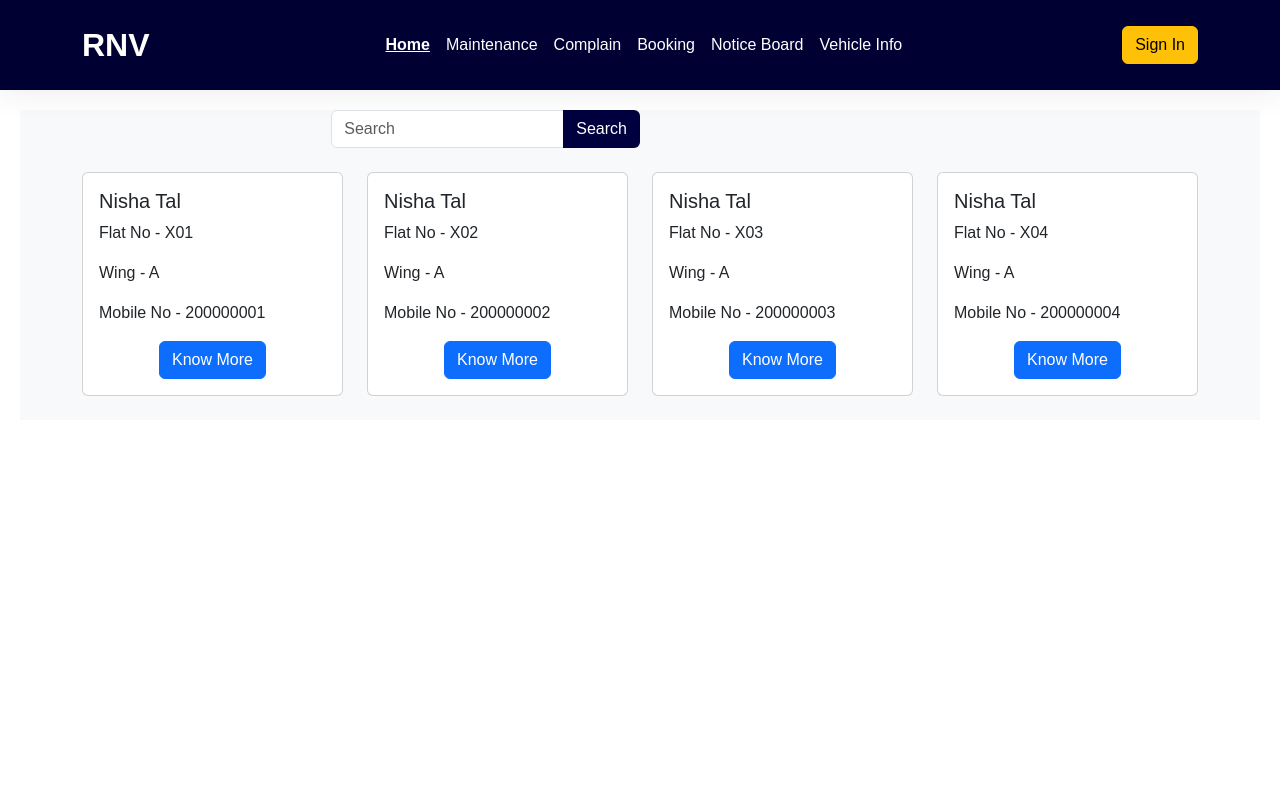
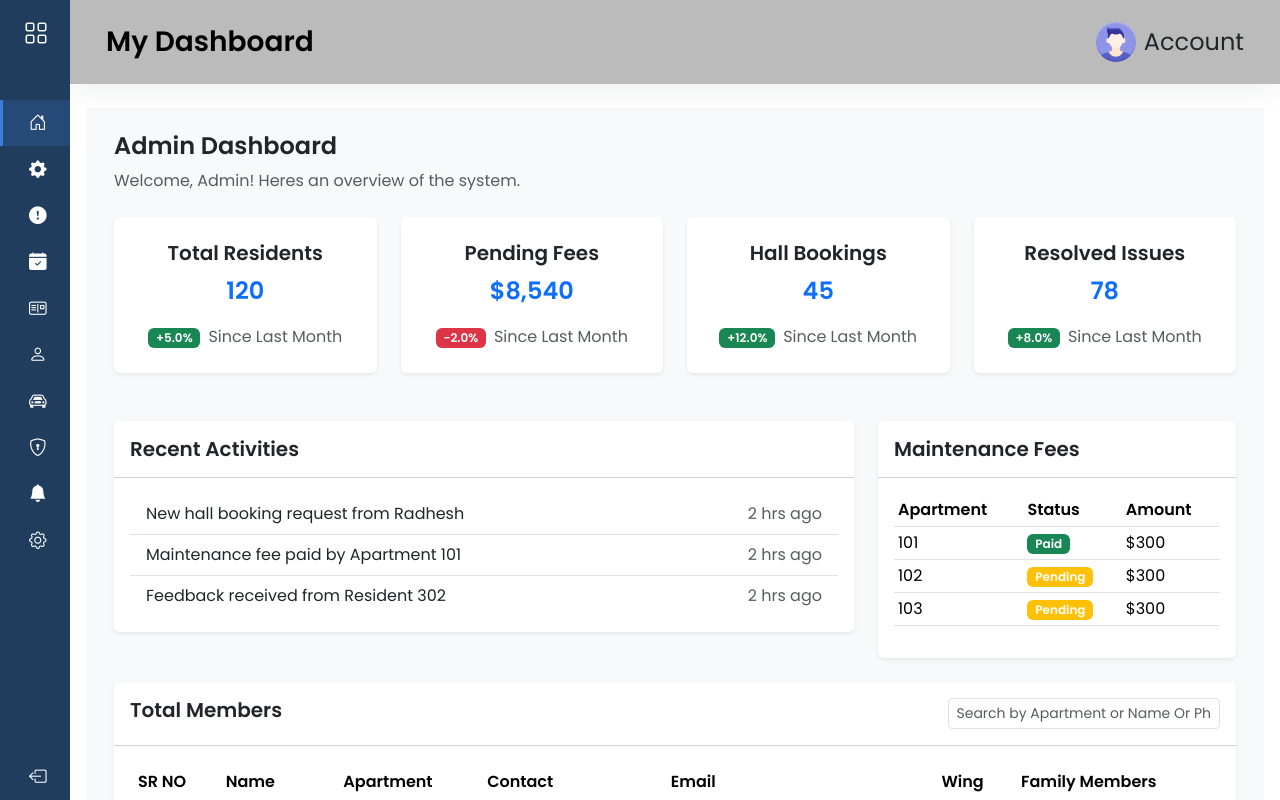
Before and after one commit to Vaibhavgoriya/apartment_management_system, a React (Vite) app in the folder frontend/: page / in a window 1280 px wide. Shown: the top 800 px of the page. Built offline with nearby package versions, Linux system fonts and the light colour scheme.

Commit message:
Home added new and remove dashboardcontent

```diff
--- a/frontend/src/App.jsx
+++ b/frontend/src/App.jsx
@@ -1,9 +1,9 @@
-import Userapp from "./userpanel/Components/Userapp";
+import Adminapp from "./adminpanel/Components/Adminapp";
 
 function App() {
   return (
     <>
-      <Userapp />
+      <Adminapp />
     </>
 
   );
--- a/frontend/src/adminpanel/Components/Adminapp.jsx
+++ b/frontend/src/adminpanel/Components/Adminapp.jsx
@@ -2,20 +2,19 @@ import {
   BrowserRouter as Router,
   Routes,
   Route,
-  Navigate,
 } from "react-router-dom";
 import { useState } from "react";
 import Sidebar from "./Sidebar";
 import Navbar from "./Navbar";
 import Footer from "./Footer";
 import Profile from "./Profile";
-import Dashboardcontent from "./Dashboardcontent";
 import AdminMaintenancePage from "./AdminMaintenancePage ";
 import AdminComplaints from "./AdminComplaints ";
 import AdminHallBookingPage from "./AdminHallBookingPage ";
 import AdminNoticeBoardPage from "./AdminNoticeBoardPage ";
 import AdminVisitorManagementPage from "./AdminVisitorManagementPage ";
 import AdminVehicleInfoPage from "./AdminVehicleInfoPage ";
+import Home from "./Home";
 
 const Adminapp = () => {
   const [isSidebarExpanded, setIsSidebarExpanded] = useState(false);
@@ -35,9 +34,7 @@ const Adminapp = () => {
           <Navbar />
           <main className="content px-3 py-4">
             <Routes>
-              {/* Default route to redirect to Dashboardcontent */}
-              <Route path="/" element={<Navigate to="/dashboardcontent" />} />
-              <Route path="/dashboardcontent" element={<Dashboardcontent />} />
+              <Route path="/" element={<Home />} />
               <Route path="/profile" element={<Profile />} />
               <Route
                 path="/adminMaintenancePage"
--- a/frontend/src/adminpanel/Components/Dashboardcontent.jsx
+++ b/frontend/src/adminpanel/Components/Home.jsx
@@ -1,6 +1,6 @@
 import { useState } from "react";
 
-const AdminDashboard = () => {
+const Home = () => {
   const [searchTerm, setSearchTerm] = useState("");
 
   const members = [
@@ -42,7 +42,6 @@ const AdminDashboard = () => {
     },
   ];
 
-
   const filteredMembers = members.filter(
     (member) =>
       member.name.toLowerCase().includes(searchTerm.toLowerCase()) ||
@@ -50,7 +49,6 @@ const AdminDashboard = () => {
       member.email.toLowerCase().includes(searchTerm.toLowerCase()) ||
       member.contact.includes(searchTerm)
   );
-
 
   return (
     <main className="content px-3 py-4 bg-light">
@@ -219,4 +217,4 @@ const AdminDashboard = () => {
   );
 };
 
-export default AdminDashboard;
+export default Home;
--- a/frontend/src/adminpanel/Components/Sidebar.jsx
+++ b/frontend/src/adminpanel/Components/Sidebar.jsx
@@ -15,7 +15,7 @@ const Sidebar = () => {
           <i className="bi bi-grid"></i> {/* Sidebar toggle icon */}
         </button>
         <div className="sidebar-logo">
-          <NavLink to="/dashboardcontent" className="navbar-brand fs-2">
+          <NavLink to="/" className="navbar-brand fs-2">
             RNV
           </NavLink>{" "}
           {/* Branding for Sidebar */}
@@ -24,7 +24,7 @@ const Sidebar = () => {
       <ul className="sidebar-nav">
         <li className="sidebar-item">
           <NavLink
-            to="/dashboardcontent"
+            to="/"
             className={({ isActive }) =>
               `sidebar-link ${isActive ? "active" : ""}`
             }
```
